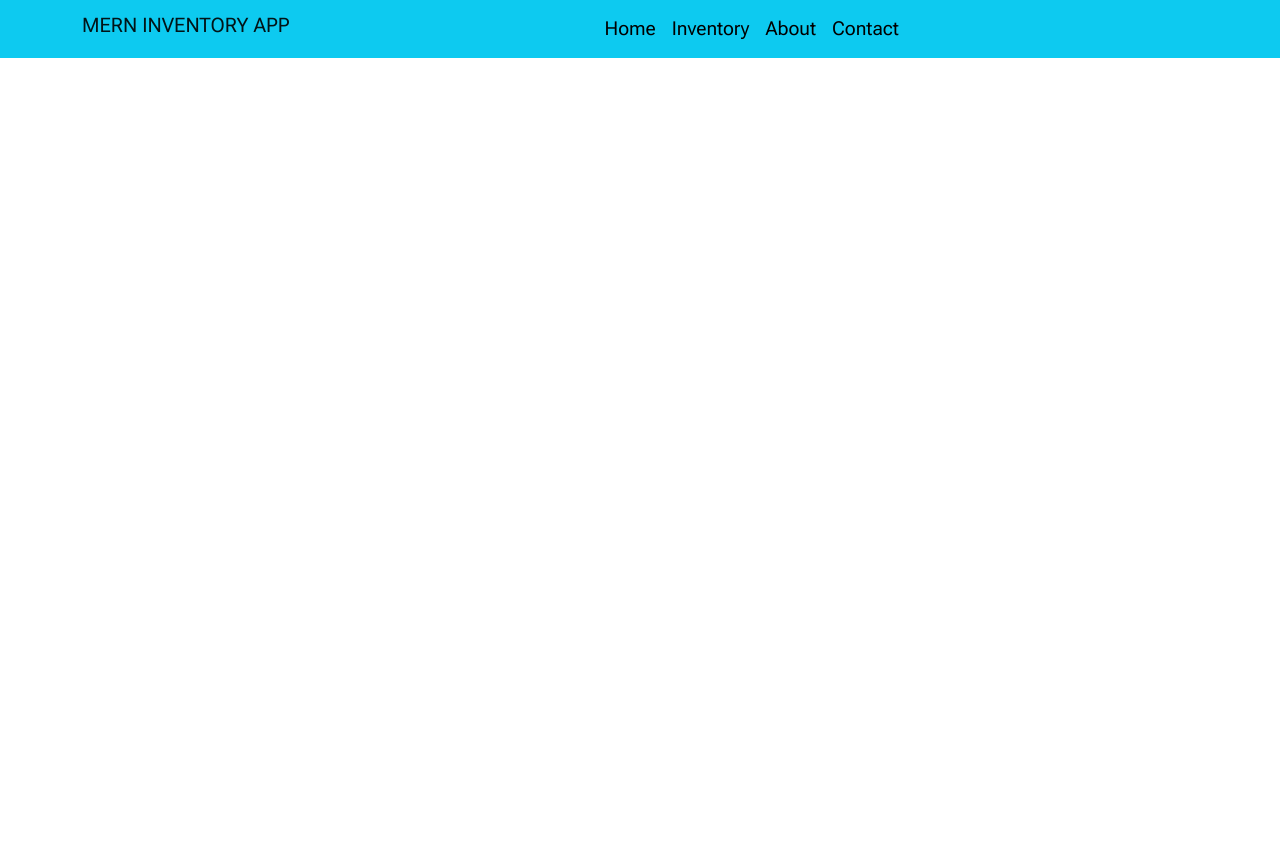
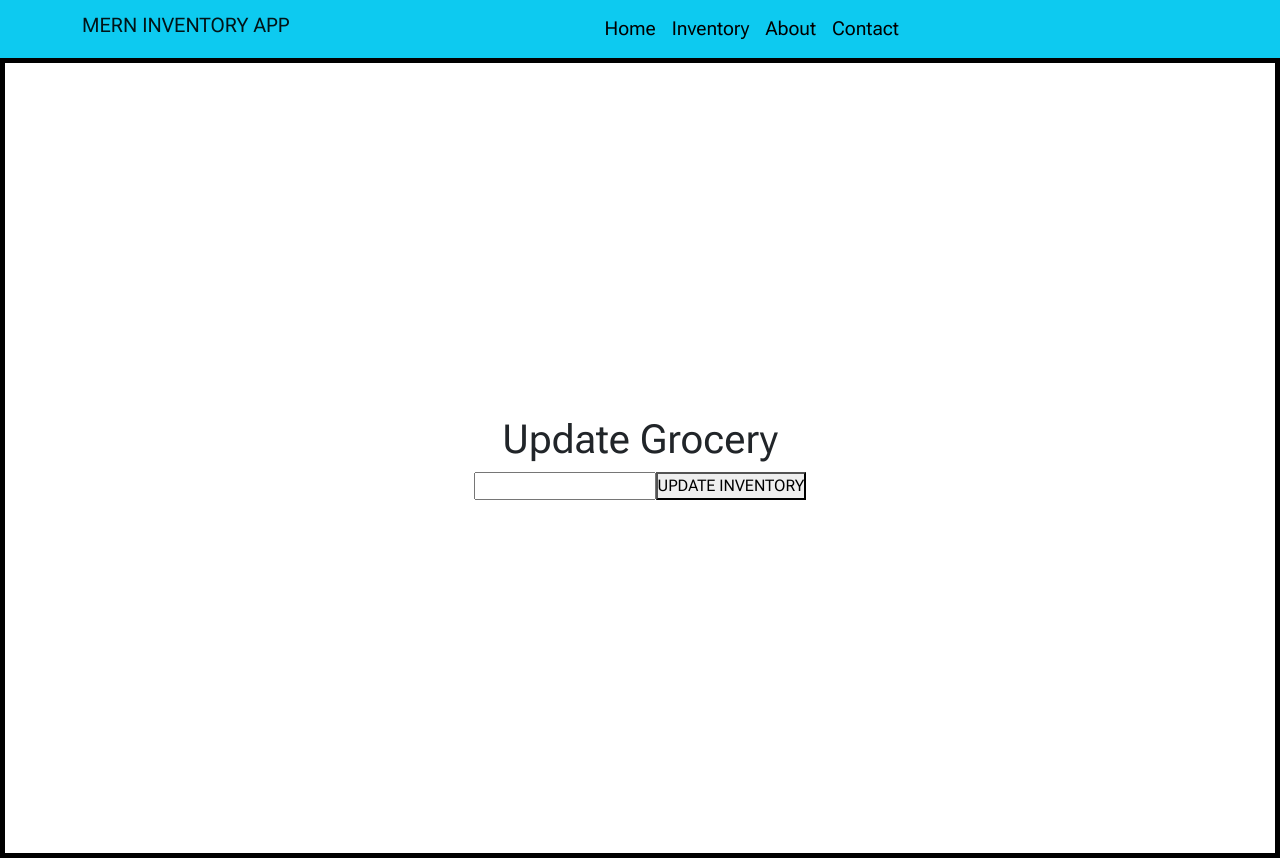
Before and after one commit to jipark92/mern-inventory-app, a React (Create React App) app in the folder client/: page /update in a window 1280 px wide. Before the commit the page ends 800 px from the top, so only its background shows below. Built offline with nearby package versions, Linux system fonts and the light colour scheme.

Commit message:
finish delete function, worked on edit function

```diff
--- a/client/src/RouterSwitch.js
+++ b/client/src/RouterSwitch.js
@@ -2,6 +2,7 @@ import { BrowserRouter,Routes,Route } from "react-router-dom"
 import About from "./components/About"
 import Contact from "./components/Contact"
 import AddGrocery from "./components/grocery/AddGrocery"
+import UpdateGrocery from "./components/grocery/UpdateGrocery"
 import Header from "./components/Header"
 import Home from "./components/Home"
 import Inventory from "./components/Inventory"
@@ -16,6 +17,7 @@ export default function RouterSwitch() {
                 <Route path='/about' element={<About/>}/>
                 <Route path='/contact' element={<Contact/>}/>
                 <Route path='/add' element={<AddGrocery/>}/>
+                <Route path='/update' element={<UpdateGrocery/>}/>
             </Routes>
         </BrowserRouter>
     )
--- a/client/src/components/Inventory.js
+++ b/client/src/components/Inventory.js
@@ -13,6 +13,10 @@ export default function Inventory() {
         })
     },[])
 
+    const deleteItem = (id) =>{
+        Axios.delete(`http://localhost:3001/delete/${id}`)
+    }
+
     return (
         <div className="inventory-container">
             <h1>Grocery Basket</h1>
@@ -25,8 +29,10 @@ export default function Inventory() {
                         <p>Quantity: {inv.quantity}</p>
                         <p>Detail: {inv.detail}</p>
                         <div className='btns-container'>
-                            <button className='bg-primary text-light'>EDIT</button>
-                            <button className='bg-danger text-light'>DELETE</button>
+                            <Link to="/update">
+                                <button className='bg-primary text-light'>EDIT</button>
+                            </Link>
+                            <button className='bg-danger text-light' onClick={()=>deleteItem(inv._id)}>DELETE</button>
                         </div>
                     </div>
                 )
--- a/client/src/components/grocery/AddGrocery.js
+++ b/client/src/components/grocery/AddGrocery.js
@@ -3,7 +3,7 @@ import {useState} from 'react'
 import { useNavigate } from "react-router-dom";
 
 export default function AddGrocery(props) {
-
+    //redirect
     const navigate = useNavigate();
 
     const [item, setItem] = useState("")
--- /dev/null
+++ b/client/src/components/grocery/UpdateGrocery.js
@@ -0,0 +1,28 @@
+import {useState} from 'react'
+import Axios from 'axios'
+
+export default function UpdateGrocery() {
+
+    const [updateGrocery, setUpdateGrocery] = useState()
+
+    const updateInventory = (id) => {
+        console.log('clicked')
+        Axios.put('http://localhost:3001/update',{
+            id: id,
+            newGroceryName: updateGrocery
+        })
+    }
+
+    return (
+        <div className="update-grocery-container">
+            <h1> Update Grocery</h1>
+            <div>
+                <input
+                    type='text'
+                    onChange={(e)=>{setUpdateGrocery(e.target.value)}}
+                />
+                <button onClick={()=>updateInventory()}>UPDATE INVENTORY</button>
+            </div>
+        </div>
+    )
+}
--- a/client/src/index.css
+++ b/client/src/index.css
@@ -117,6 +117,15 @@
   padding: 0 0.5rem 0 0.5rem;
 }
 
+.update-grocery-container {
+  display: flex;
+  justify-content: center;
+  align-items: center;
+  flex-direction: column;
+
+  border: 5px solid black;
+  height: 100%;
+}
 
 .about-container{
   display: flex;
```
